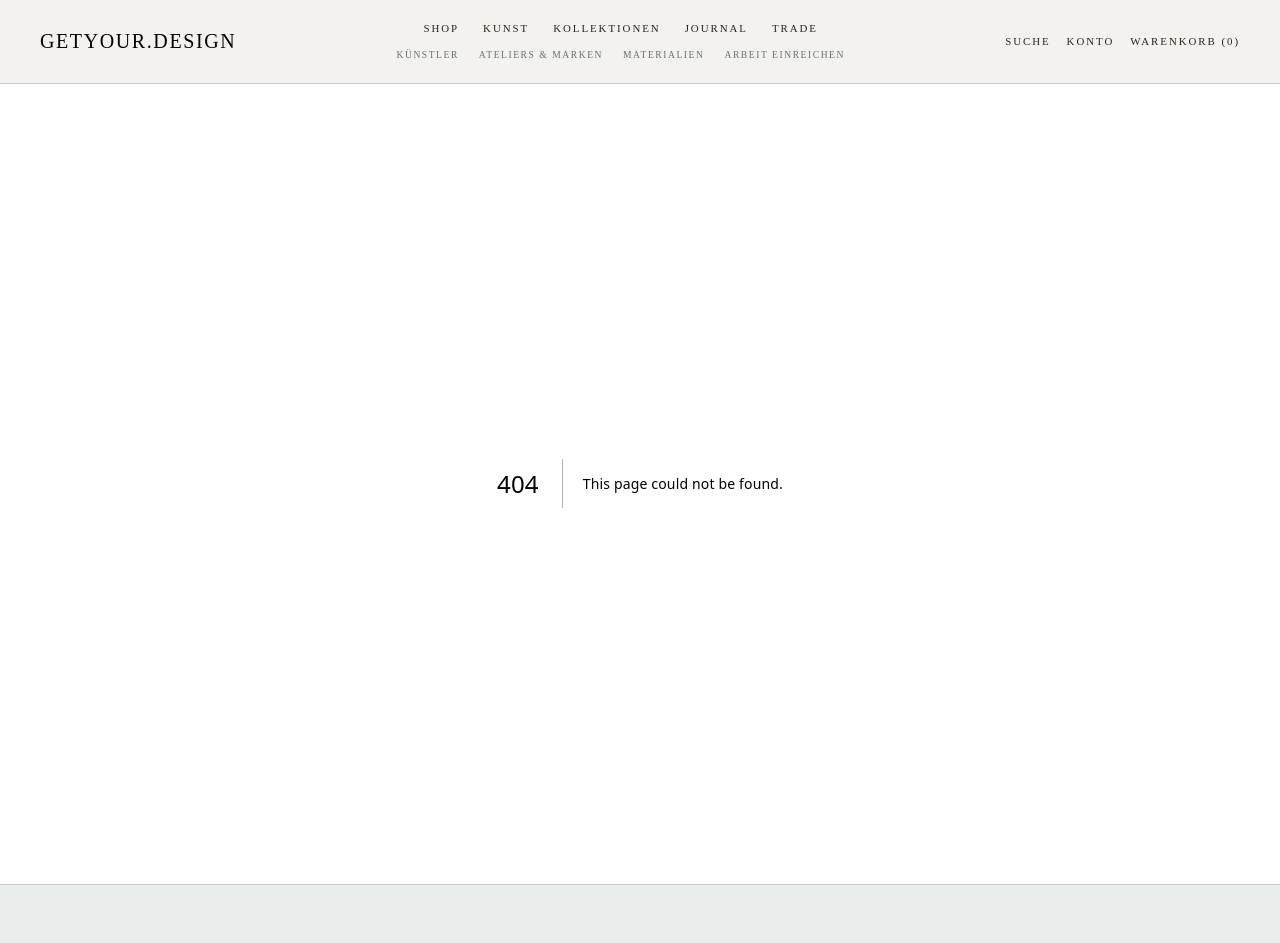
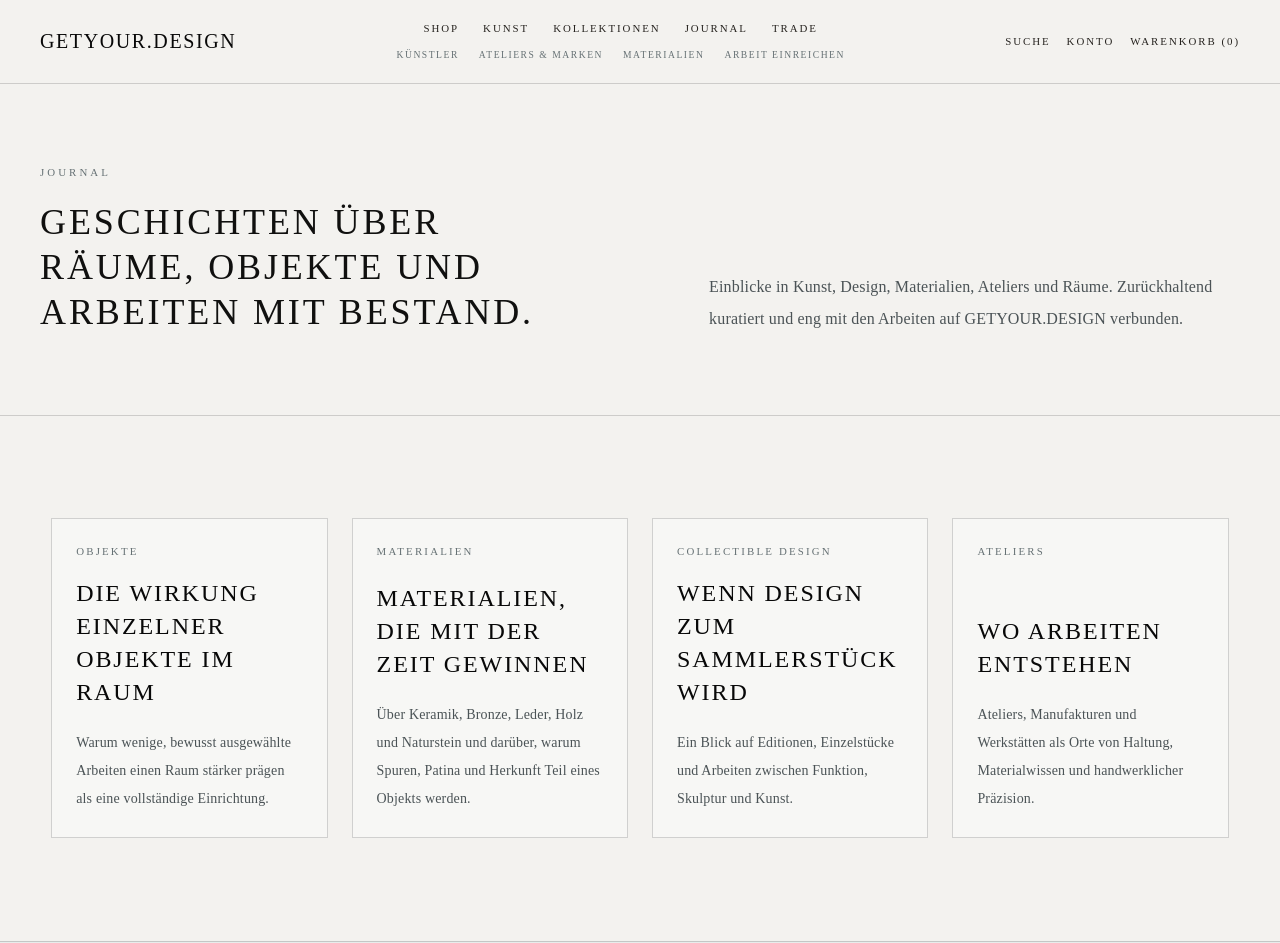
Before and after one commit to getyour-design/getyour-design, a Next.js app: page /journal in a window 1280 px wide. Before the commit this address had no page. Shown: the top 943 px of the page. Built offline with nearby package versions, Linux system fonts and the light colour scheme.

Commit message:
Refine journal page

```diff
--- a/app/data/navigation.ts
+++ b/app/data/navigation.ts
@@ -2,7 +2,7 @@ export const navItems = [
   { label: "Shop", href: "/shop" },
   { label: "Kunst", href: "/art" },
   { label: "Kollektionen", href: "/collections" },
-  { label: "Journal", href: "/stories" },
+  { label: "Journal", href: "/journal" },
   { label: "Trade", href: "/trade" },
 ];
 
@@ -20,7 +20,7 @@ export const footerNavItems = [
   { label: "Marken & Ateliers", href: "/brands" },
   { label: "Künstler", href: "/artists" },
   { label: "Materialien", href: "/materials" },
-  { label: "Journal", href: "/stories" },
+  { label: "Journal", href: "/journal" },
   { label: "Trade", href: "/trade" },
   { label: "Arbeit einreichen", href: "/arbeit-einreichen" },
 ];
--- a/app/data/stories.ts
+++ b/app/data/stories.ts
@@ -1,32 +1,22 @@
 export const stories = [
   {
-    title: "Wie Designobjekte einen Raum sichtbar verändern",
-    category: "Produkte zeigen",
-    teaser: "Ein Journal-Beitrag als Einstieg zu Keramik, Leuchten, Skulpturen, Tabletop und Editionen im Shop.",
+    title: "Die Wirkung einzelner Objekte im Raum",
+    category: "Objekte",
+    teaser: "Warum wenige, bewusst ausgewählte Arbeiten einen Raum stärker prägen als eine vollständige Einrichtung.",
   },
   {
-    title: "Materialien, die altern dürfen",
+    title: "Materialien, die mit der Zeit gewinnen",
     category: "Materialien",
-    teaser: "Bronze, Leder, Holz und Travertin werden erklärt und mit passenden Produkten verknüpft.",
+    teaser: "Über Keramik, Bronze, Leder, Holz und Naturstein und darüber, warum Spuren, Patina und Herkunft Teil eines Objekts werden.",
   },
   {
-    title: "Kunstwerke und Collectible Design im Raum",
-    category: "SEO & Inspiration",
-    teaser: "Ein Such- und Inspirationskontext für Kunstwerke, Editionen und sammelbares Design.",
+    title: "Wenn Design zum Sammlerstück wird",
+    category: "Collectible Design",
+    teaser: "Ein Blick auf Editionen, Einzelstücke und Arbeiten zwischen Funktion, Skulptur und Kunst.",
   },
   {
-    title: "Ateliers, Manufakturen und Hersteller verstehen",
-    category: "Hersteller vorstellen",
-    teaser: "Der Beitrag erklärt Herkunft, Fertigung und Rolle der Anbieter innerhalb des Sortiments.",
-  },
-  {
-    title: "Künstlerpositionen hinter Editionen und Objekten",
-    category: "Künstler vorstellen",
-    teaser: "Profile führen zu Kunstwerken, Papierarbeiten, Skulpturen und limitierten Editionen.",
-  },
-  {
-    title: "Räume mit Leuchten, Teppichen und Keramik planen",
-    category: "Pinterest & Trade",
-    teaser: "Visuelle Themen schaffen Reichweite und führen zu Produkten, Materialien und Projektanfragen.",
+    title: "Wo Arbeiten entstehen",
+    category: "Ateliers",
+    teaser: "Ateliers, Manufakturen und Werkstätten als Orte von Haltung, Materialwissen und handwerklicher Präzision.",
   },
 ];
--- /dev/null
+++ b/app/journal/page.tsx
@@ -0,0 +1,34 @@
+import type { Metadata } from "next";
+import { PageHero } from "../components/PageHero";
+import { stories } from "../data/stories";
+
+export const metadata: Metadata = {
+  title: "Journal",
+  description:
+    "Einblicke in Kunst, Design, Materialien, Ateliers und Räume bei GETYOUR.DESIGN.",
+};
+
+export default function JournalPage() {
+  return (
+    <main>
+      <PageHero
+        eyebrow="Journal"
+        title="Geschichten über Räume, Objekte und Arbeiten mit Bestand."
+        description="Einblicke in Kunst, Design, Materialien, Ateliers und Räume. Zurückhaltend kuratiert und eng mit den Arbeiten auf GETYOUR.DESIGN verbunden."
+      />
+      <section className="section-pad bg-[#f3f2ef]">
+        <div className="mx-auto grid max-w-[1540px] gap-6 md:grid-cols-2 lg:grid-cols-4">
+          {stories.map((story) => (
+            <article className="grid min-h-80 content-between border hairline bg-[#f7f7f5] p-6" key={story.title}>
+              <p className="text-[0.68rem] uppercase tracking-[0.2em] text-[#667174]">{story.category}</p>
+              <div>
+                <h2 className="serif text-2xl leading-snug tracking-[0.08em]">{story.title}</h2>
+                <p className="mt-5 text-sm leading-7 text-[#4b5356]">{story.teaser}</p>
+              </div>
+            </article>
+          ))}
+        </div>
+      </section>
+    </main>
+  );
+}
--- a/app/page.tsx
+++ b/app/page.tsx
@@ -34,7 +34,7 @@ const platformAreas = [
   {
     title: "Journal",
     description: "Beiträge zu Produkten, Materialien, Künstlern und Räumen.",
-    href: "/stories",
+    href: "/journal",
   },
   {
     title: "Trade",
@@ -458,7 +458,7 @@ export default function Home() {
             </div>
             <div className="divide-y divide-black/15 border-y border-black/15">
               {stories.map((story) => (
-                <Link className="grid gap-5 py-7 md:grid-cols-[1fr_auto] md:items-center" href="/stories" key={story.title}>
+                <Link className="grid gap-5 py-7 md:grid-cols-[1fr_auto] md:items-center" href="/journal" key={story.title}>
                   <h3 className="serif text-xl leading-snug tracking-[0.08em]">{story.title}</h3>
                   <span className="text-xs uppercase tracking-[0.2em] text-[#667174]">Lesen</span>
                 </Link>
@@ -488,7 +488,7 @@ export default function Home() {
               <div className="flex-1 border border-black/20 bg-[#f3f2ef] px-4 py-4 text-sm text-[#667174]">
                 E-Mail-Adresse
               </div>
-              <Link className="border border-black bg-black px-6 py-4 text-center text-xs uppercase tracking-[0.2em] text-white" href="/stories">
+              <Link className="border border-black bg-black px-6 py-4 text-center text-xs uppercase tracking-[0.2em] text-white" href="/journal">
                 Anmelden
               </Link>
             </div>
--- a/app/stories/page.tsx
+++ b/app/stories/page.tsx
@@ -1,33 +1,5 @@
-import type { Metadata } from "next";
-import { PageHero } from "../components/PageHero";
-import { stories } from "../data/stories";
+import { redirect } from "next/navigation";
 
-export const metadata: Metadata = {
-  title: "Journal",
-  description: "Journal für Räume, Materialien, Kunst und kuratierte Objekte als verkaufsunterstützender Content von GETYOUR.DESIGN.",
-};
-
-export default function StoriesPage() {
-  return (
-    <main>
-      <PageHero
-        eyebrow="Journal"
-        title="Verkaufsunterstützender Content für Räume, Materialien und Objekte."
-        description="Das Journal unterstützt SEO, Pinterest, Inspiration und interne Verlinkung zu Shop-Kategorien, Kollektionen, Kunst und Trade."
-      />
-      <section className="section-pad bg-[#f3f2ef]">
-        <div className="mx-auto grid max-w-[1540px] gap-6 md:grid-cols-2 lg:grid-cols-3">
-          {stories.map((story) => (
-            <article className="grid min-h-80 content-between border hairline bg-[#f7f7f5] p-6" key={story.title}>
-              <p className="text-[0.68rem] uppercase tracking-[0.2em] text-[#667174]">{story.category}</p>
-              <div>
-                <h2 className="serif text-2xl leading-snug tracking-[0.08em]">{story.title}</h2>
-                <p className="mt-5 text-sm leading-7 text-[#4b5356]">{story.teaser}</p>
-              </div>
-            </article>
-          ))}
-        </div>
-      </section>
-    </main>
-  );
+export default function StoriesRedirect() {
+  redirect("/journal");
 }
```
